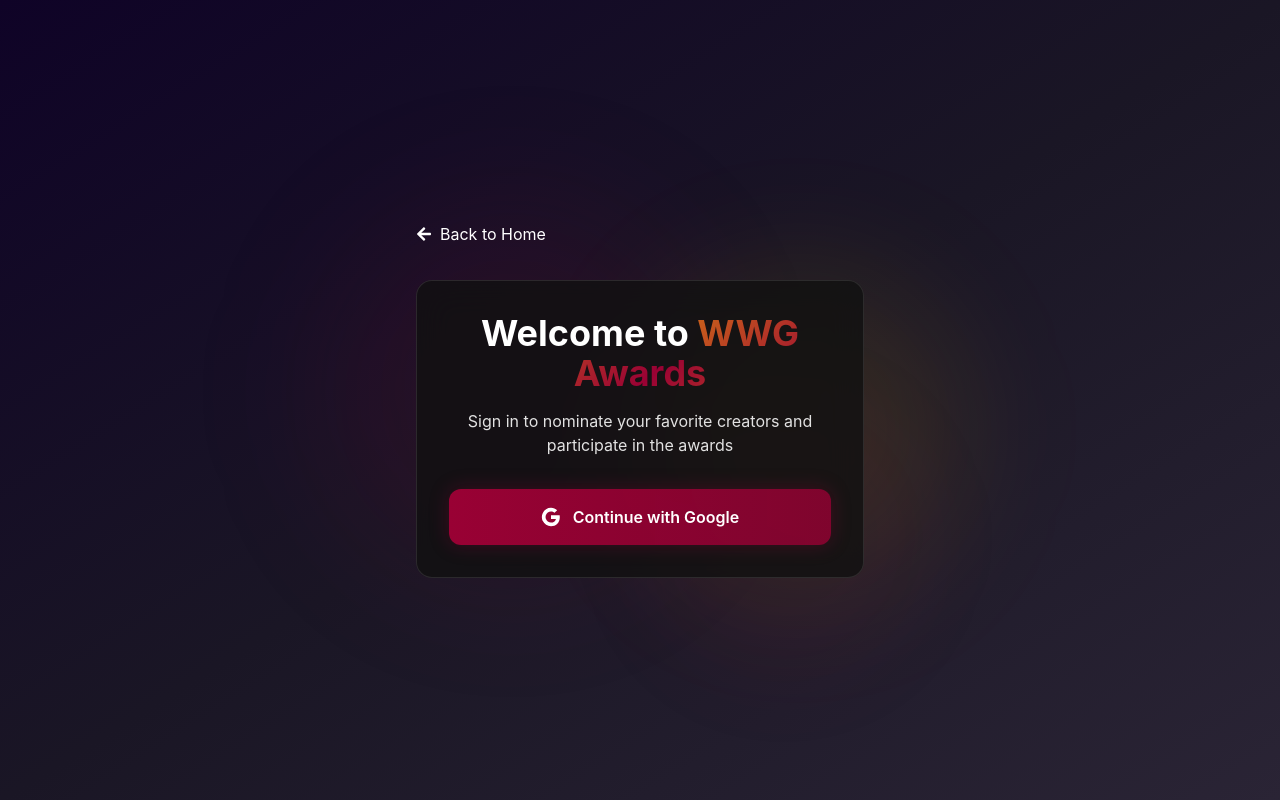
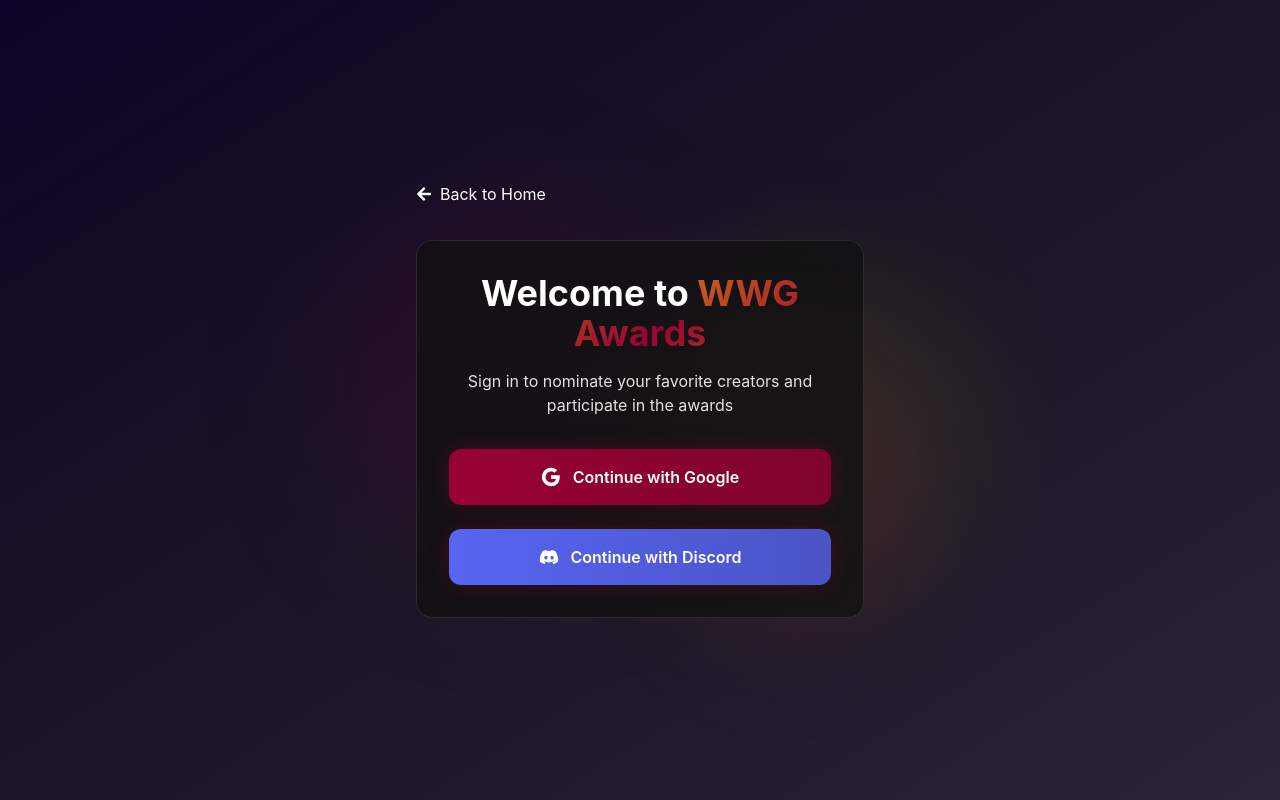
Before and after one commit to MikeBrandon/wwg-landing, a Next.js app: page /login in a window 1280 px wide. Built offline with nearby package versions, Linux system fonts and the light colour scheme; no server answers.

Commit message:
Add Discord sign-in functionality to LoginPage component

```diff
--- a/src/app/login/page.tsx
+++ b/src/app/login/page.tsx
@@ -4,7 +4,7 @@ import { useState } from 'react'
 import { createClient } from '@/utils/supabase/client'
 import Link from 'next/link'
 import { motion } from 'framer-motion'
-import { FaArrowLeft } from 'react-icons/fa'
+import { FaArrowLeft, FaDiscord } from 'react-icons/fa'
 
 const containerVariants = {
   hidden: { opacity: 0 },
@@ -37,6 +37,29 @@ export default function LoginPage() {
     try {
       const { error } = await supabase.auth.signInWithOAuth({
         provider: 'google',
+        options: {
+          redirectTo: `${window.location.origin}/auth/callback`,
+        },
+      })
+
+      if (error) {
+        setMessage(error.message)
+      }
+    } catch (error) {
+      console.error(error)
+      setMessage('An unexpected error occurred')
+    } finally {
+      setLoading(false)
+    }
+  }
+
+  const handleDiscordSignIn = async () => {
+    setLoading(true)
+    setMessage('')
+
+    try {
+      const { error } = await supabase.auth.signInWithOAuth({
+        provider: 'discord',
         options: {
           redirectTo: `${window.location.origin}/auth/callback`,
         },
@@ -151,6 +174,30 @@ export default function LoginPage() {
                 )}
                 <div className="absolute inset-0 bg-gradient-to-r from-secondary to-background rounded-xl opacity-0 group-hover:opacity-100 transition-opacity duration-300 -z-10"></div>
               </motion.button>
+
+              <motion.button
+                onClick={handleDiscordSignIn}
+                disabled={loading}
+                whileHover={{ scale: 1.02 }}
+                whileTap={{ scale: 0.98 }}
+                className="group relative w-full flex justify-center items-center bg-gradient-to-r from-[#5865F2] to-[#5865F2]/80 text-white px-6 py-4 rounded-xl font-semibold transition-all duration-300 btn-glow shadow-glow disabled:opacity-50 disabled:cursor-not-allowed"
+              >
+                {loading ? (
+                  <span className="flex items-center">
+                    <svg className="animate-spin -ml-1 mr-3 h-5 w-5 text-white" xmlns="http://www.w3.org/2000/svg" fill="none" viewBox="0 0 24 24">
+                      <circle className="opacity-25" cx="12" cy="12" r="10" stroke="currentColor" strokeWidth="4"></circle>
+                      <path className="opacity-75" fill="currentColor" d="M4 12a8 8 0 018-8V0C5.373 0 0 5.373 0 12h4zm2 5.291A7.962 7.962 0 014 12H0c0 3.042 1.135 5.824 3 7.938l3-2.647z"></path>
+                    </svg>
+                    Signing in...
+                  </span>
+                ) : (
+                  <span className="flex items-center">
+                    <FaDiscord className="w-5 h-5 mr-3" />
+                    Continue with Discord
+                  </span>
+                )}
+                <div className="absolute inset-0 bg-gradient-to-r from-[#5865F2] to-background rounded-xl opacity-0 group-hover:opacity-100 transition-opacity duration-300 -z-10"></div>
+              </motion.button>
             </motion.div>
           </motion.div>
         </div>
```
